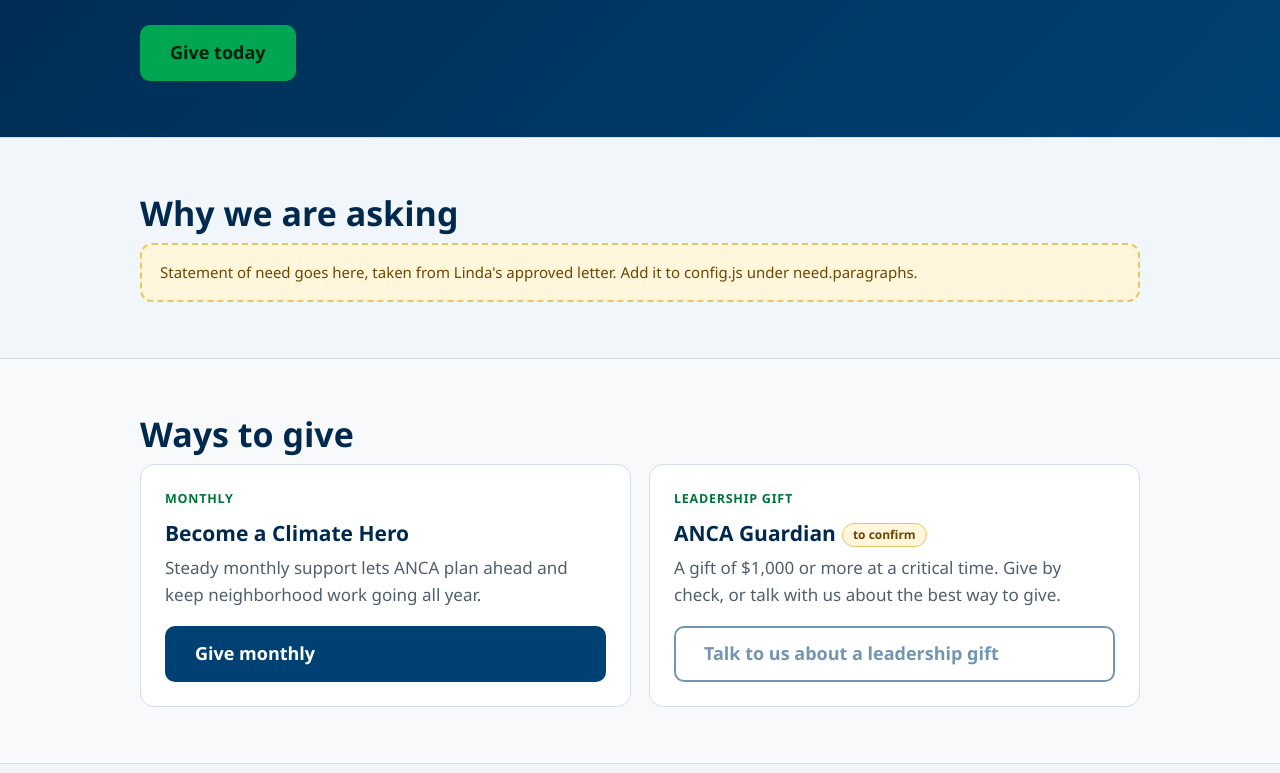
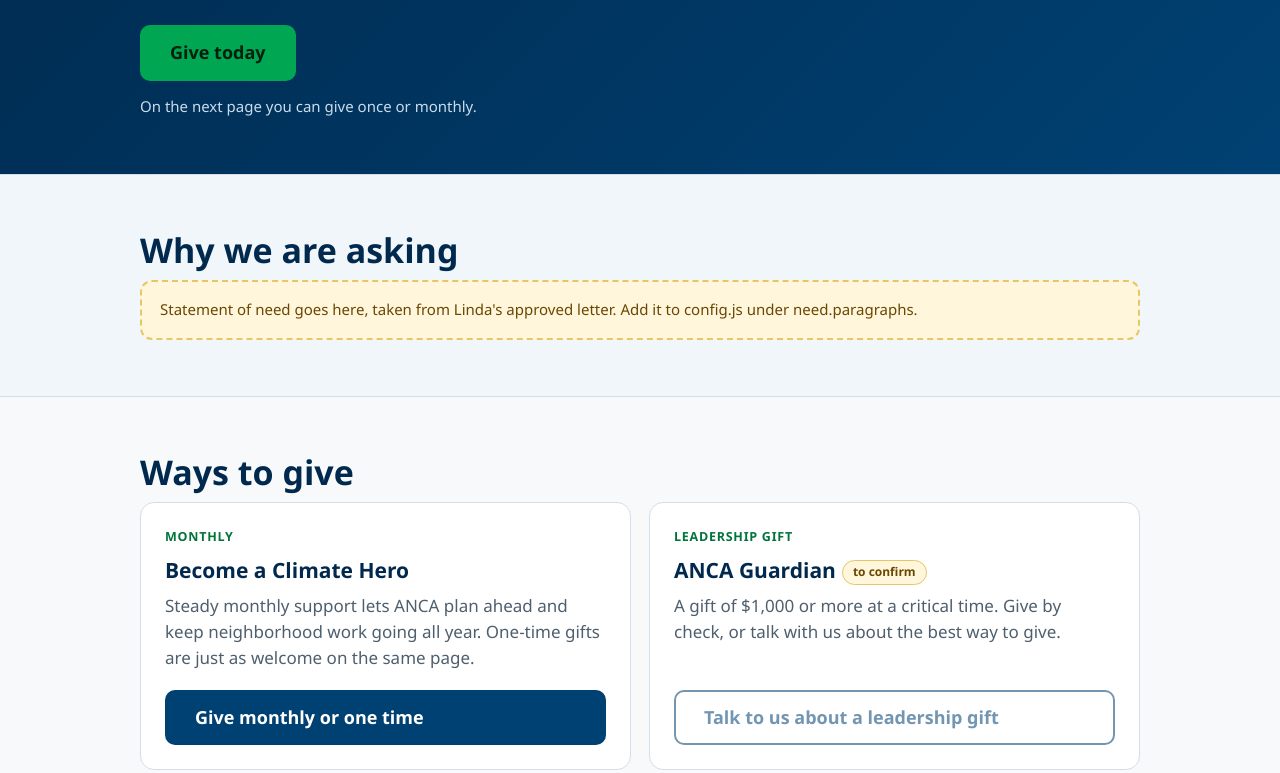
Before and after one commit to ANCA-Redlands/giving-campaign, a plain HTML site: page index.html in a window 1280 px wide. Shown: the part 475-1248 px from the top of the page. Drawn offline with Linux system fonts and the light colour scheme.

Commit message:
Add files via upload
Fix Giving wording

```diff
--- a/app.js
+++ b/app.js
@@ -115,7 +115,8 @@
     el('span', { class: 'tag', text: phase.tag }),
     el('h1', { text: theme.headline || '' }),
     el('p', { class: 'sub', text: theme.subline || '' }),
-    heroBtns
+    heroBtns,
+    C.heroNote ? el('p', { class: 'hero-note', text: C.heroNote }) : null
   ])]));
 
   // need
--- a/config.js
+++ b/config.js
@@ -53,6 +53,9 @@ window.CAMPAIGN = {
     { id: 'yearEnd',       from: '2000-01-01', to: '2099-12-31', form: 'yearEnd',       tag: 'Year-end campaign', button: 'Give today' }
   ],
 
+  // Small line under the main button. Leave empty to hide.
+  heroNote: 'On the next page you can give once or monthly.',
+
   // The story of the need and the ask. Take it from Linda's approved letter. Empty hides the section.
   need: {
     heading: 'Why we are asking',
@@ -65,8 +68,8 @@ window.CAMPAIGN = {
   //   hideIfSameAsMain = hide this card while it would repeat the main button's link
   ways: [
     { kicker: 'Monthly', title: 'Become a Climate Hero',
-      text: 'Steady monthly support lets ANCA plan ahead and keep neighborhood work going all year.',
-      form: 'climateHero', button: 'Give monthly' },
+      text: 'Steady monthly support lets ANCA plan ahead and keep neighborhood work going all year. One-time gifts are just as welcome on the same page.',
+      form: 'climateHero', button: 'Give monthly or one time' },
     { kicker: 'Leadership gift', title: 'ANCA Guardian',
       text: 'A gift of $1,000 or more at a critical time. Give by check, or talk with us about the best way to give.',
       form: 'contact', button: 'Talk to us about a leadership gift',
--- a/styles.css
+++ b/styles.css
@@ -34,6 +34,7 @@ nav a:hover{text-decoration:underline}
 .tag{display:inline-block;font-size:13px;font-weight:700;letter-spacing:.06em;text-transform:uppercase;background:rgba(255,255,255,.14);padding:5px 12px;border-radius:999px;margin-bottom:18px}
 .hero h1{font-size:clamp(34px,6vw,56px);line-height:1.08;margin:0 0 14px;max-width:16ch}
 .hero .sub{font-size:clamp(18px,2.4vw,23px);margin:0 0 28px;max-width:36ch;color:#e6eff7}
+.hero-note{margin:14px 0 0;font-size:15px;color:#c9dcec}
 .cta-row{display:flex;flex-wrap:wrap;gap:14px;align-items:center}
 
 .btn{display:inline-block;text-decoration:none;font-weight:700;font-size:18px;padding:15px 28px;border-radius:10px;border:2px solid transparent;cursor:pointer;font-family:inherit;line-height:1.2}
```
